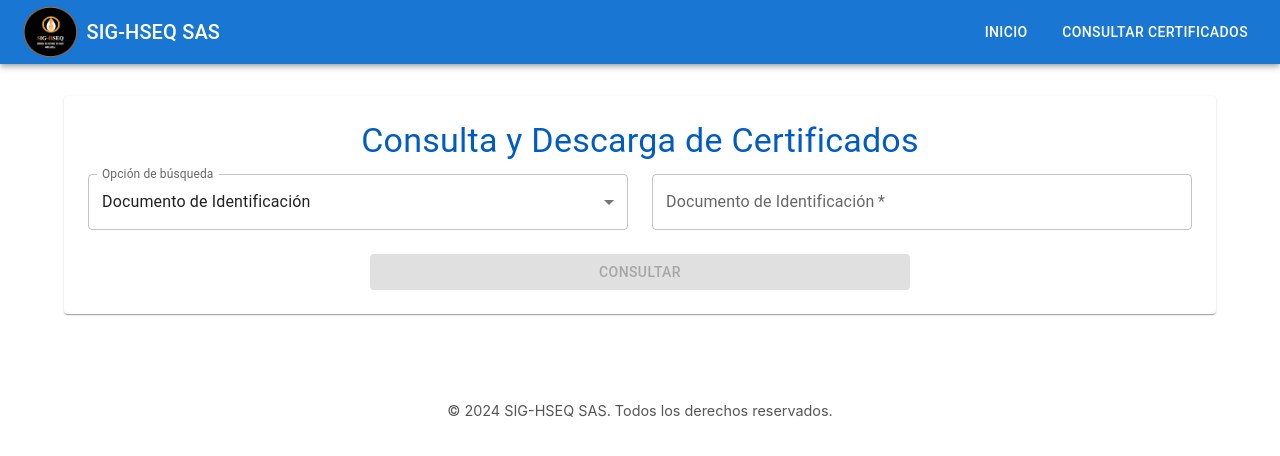
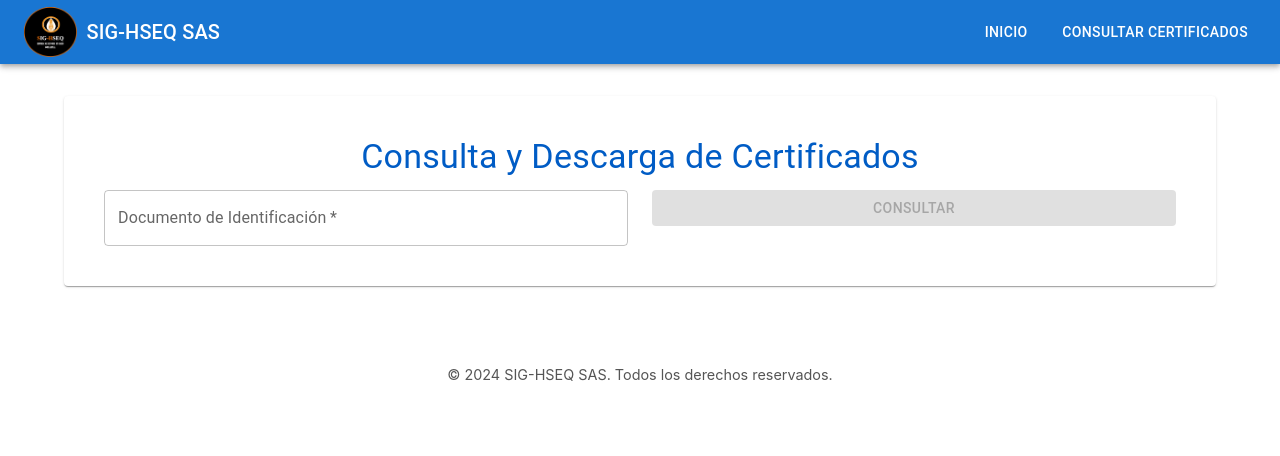
Before and after one commit to MartinRestrepo97/SIG_HSEQ-S.A.S_PAGE, a React (Vite) app: page / in a window 1280 px wide. Both pictures are taken after a click on the button "CONSULTAR CERTIFICADOS". Shown: the top 456 px of the page. Built offline with nearby package versions, Linux system fonts and the light colour scheme.

Commit message:
sig_hseq_sas_web

```diff
--- a/src/components/CertificadosDownloader.jsx
+++ b/src/components/CertificadosDownloader.jsx
@@ -4,10 +4,6 @@ import {
   Typography,
   TextField,
   Button,
-  Select,
-  MenuItem,
-  FormControl,
-  InputLabel,
   Box,
   Paper,
   Table,
@@ -23,21 +19,19 @@ import { Download } from '@mui/icons-material'; // Ícono de descarga
 import axios from 'axios';
 
 const CertificadosDownloader = () => {
-  const [clientes, setClientes] = useState([]); // Estado para almacenar los datos de clientes
+  const [cliente, setCliente] = useState(null); // Estado para almacenar los datos del cliente
   const [loading, setLoading] = useState(false); // Estado para manejar el loading
   const [error, setError] = useState(null); // Estado para manejar errores
-  const [searchType, setSearchType] = useState('documento'); // Estado para el tipo de búsqueda
   const [searchValue, setSearchValue] = useState(''); // Estado para el valor de búsqueda
-  const [results, setResults] = useState([]); // Estado para almacenar los resultados de la búsqueda
 
   // Obtener la lista de clientes al montar el componente
   useEffect(() => {
-    if (loading === true && searchValue !== '') {
+    if (loading && searchValue !== '') {
       const fetchClientes = async () => {
         try {
           const response = await axios.get(`http://127.0.0.1:8000/constultar/${searchValue}`);
           console.log('response->', response);
-          setClientes(response.data);
+          setCliente(response.data);
         } catch (err) {
           setError(err.message);
         } finally {
@@ -47,23 +41,7 @@ const CertificadosDownloader = () => {
 
       fetchClientes();
     }
-  // eslint-disable-next-line react-hooks/exhaustive-deps
-  }, [loading]);
-
-  // Manejar la búsqueda de clientes
-  const handleSearch = (e) => {
-    e.preventDefault();
-    if (searchValue.trim() === '') {
-      setResults(clientes); // Si no hay valor de búsqueda, mostrar todos los clientes
-      return;
-    }
-
-    // Filtrar clientes por documento
-    const filteredClientes = clientes.filter((clientes) =>
-      clientes.documento.includes(searchValue)
-    );
-    setResults(filteredClientes);
-  };
+  }, [loading, searchValue]);
 
   // Manejar la descarga de certificados
   const handleDownload = (id) => {
@@ -71,34 +49,15 @@ const CertificadosDownloader = () => {
     // Aquí puedes implementar la lógica para descargar el certificado
   };
 
-  // Manejar la eliminación de certificados
-  const handleDelete = (id) => {
-    alert(`Eliminando certificado con ID: ${id}`);
-    // Aquí puedes implementar la lógica para eliminar el certificado
-  };
-
   return (
     <Container className="certificados-downloader-container">
       {/* Formulario de Búsqueda */}
-      <Paper className="search-form" sx={{ p: 3, mb: 3 }}>
+      <Paper className="search-form" sx={{ p: 5, mb: 2 }}>
         <Typography variant="h4" align="center" gutterBottom className="form-title">
           Consulta y Descarga de Certificados
         </Typography>
-        <Box component="form" onSubmit={handleSearch}>
+        <Box component="form">
           <Grid container spacing={3} justifyContent="center">
-            <Grid item xs={12} md={6}>
-              <FormControl fullWidth>
-                <InputLabel>Opción de búsqueda</InputLabel>
-                <Select
-                  value={searchType}
-                  onChange={(e) => setSearchType(e.target.value)}
-                  label="Opción de búsqueda"
-                  className="select-field"
-                >
-                  <MenuItem value="documento">Documento de Identificación</MenuItem>
-                </Select>
-              </FormControl>
-            </Grid>
             <Grid item xs={12} md={6}>
               <TextField
                 fullWidth
@@ -124,50 +83,51 @@ const CertificadosDownloader = () => {
           </Grid>
         </Box>
       </Paper>
+
+      {/* Mostrar el estado de carga o errores */}
       {loading && <CircularProgress />}
       {error && <Typography color="error">Error: {error}</Typography>}
-      {/* Componente de Tabla y Descarga */}
-      {!loading && !error && clientes?.cedula && (
+
+      {/* Mostrar los resultados de la búsqueda */}
+      {!loading && !error && cliente && (
         <Paper className="results-table" sx={{ p: 3 }}>
-        <Box>
           <Box>
             <Typography variant="h5" gutterBottom className="table-title">
               Resultados de la Búsqueda
             </Typography>
-          </Box>
-          <Box display="flex" >
+            <Box display="flex">
               <Box display="inline-flex" width="50%">
                 <Typography mr={1} variant="subtitle1" gutterBottom>
                   Nombre:
                 </Typography>
-              <Typography variant="body" gutterBottom>
-                {clientes?.nombre}
+                <Typography variant="body1" gutterBottom>
+                  {cliente.nombre}
                 </Typography>
               </Box>
               <Box display="inline-flex" width="50%">
                 <Typography mr={1} variant="subtitle1" gutterBottom>
                   Apellido:
                 </Typography>
-              <Typography variant="body" gutterBottom>
-                {clientes?.apellido}
+                <Typography variant="body1" gutterBottom>
+                  {cliente.apellido}
                 </Typography>
               </Box>
             </Box>
-          <Box display="flex" >
+            <Box display="flex">
               <Box display="inline-flex" width="50%">
                 <Typography mr={1} variant="subtitle1" gutterBottom>
                   Cedula:
                 </Typography>
-              <Typography variant="body" gutterBottom>
-                {clientes?.cedula}
+                <Typography variant="body1" gutterBottom>
+                  {cliente.cedula}
                 </Typography>
               </Box>
               <Box display="inline-flex" width="50%">
                 <Typography mr={1} variant="subtitle1" gutterBottom>
                   Correo:
                 </Typography>
-              <Typography variant="body" gutterBottom>
-                {clientes?.email}
+                <Typography variant="body1" gutterBottom>
+                  {cliente.correo}
                 </Typography>
               </Box>
             </Box>
@@ -176,34 +136,31 @@ const CertificadosDownloader = () => {
             <Table>
               <TableHead>
                 <TableRow className="table-header">
-                  <TableCell>ID</TableCell>
-                  <TableCell>Nombre</TableCell>
-                  <TableCell>Documento</TableCell>
+                  <TableCell>Curso</TableCell>
+                  <TableCell>Estado</TableCell>
+                  <TableCell>Fecha Inicio</TableCell>
+                  <TableCell>Fecha Fin</TableCell>
+                  <TableCell>Documento PDF</TableCell>
                   <TableCell>Acción</TableCell>
                 </TableRow>
               </TableHead>
               <TableBody>
-                {results.map((clientes) => (
-                  <TableRow key={clientes.id} className="table-row">
-                    <TableCell>{clientes.id}</TableCell>
-                    <TableCell>{clientes.nombre}</TableCell>
-                    <TableCell>{clientes.documento}</TableCell>
+                {cliente.certificados && cliente.certificados.length > 0 &&
+                  cliente.certificados.map((certificado) => (
+                    <TableRow key={certificado.id} className="table-row">
+                      <TableCell>{certificado.curso}</TableCell>
+                      <TableCell>{certificado.estado}</TableCell>
+                      <TableCell>{certificado.fecha_inicio}</TableCell>
+                      <TableCell>{certificado.fecha_fin}</TableCell>
+                      <TableCell>{certificado.documento_pdf}</TableCell>
                       <TableCell>
                         <Button
                           variant="contained"
                           startIcon={<Download />}
                           className="download-button"
-                        onClick={() => handleDownload(clientes.id)}
+                          onClick={() => handleDownload(certificado.id)}
                         >
                           Descargar
-                      </Button>
-                      <Button
-                        variant="contained"
-                        color="error"
-                        onClick={() => handleDelete(clientes.id)}
-                        sx={{ ml: 2 }}
-                      >
-                        Eliminar
                         </Button>
                       </TableCell>
                     </TableRow>
```
Lines whose indentation alone changed are shown as unchanged.
